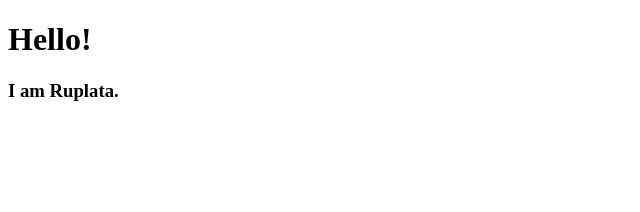
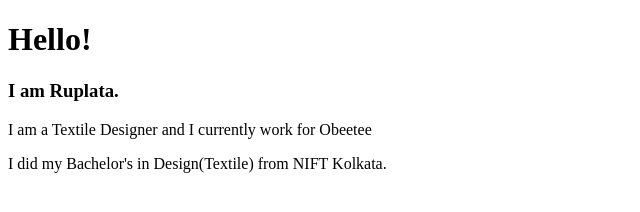
Before and after one commit to rounakraj8/ruplata-portfolio, a plain HTML site: page index.html in a window 1280 px wide. Shown: the whole page, without its empty margins (0-640 px from the left). Drawn offline with Linux system fonts and the light colour scheme.

Commit message:
add intro

```diff
--- a/index.html
+++ b/index.html
@@ -6,6 +6,9 @@
 
 <body>
     <h1>Hello!</h1> <h3>I am Ruplata.</h3>
+
+    <p>I am a Textile Designer and I currently work for Obeetee</p>
+    <p>I did my Bachelor's in Design(Textile) from NIFT Kolkata.</p>
 </body>
 
 </html>
```
